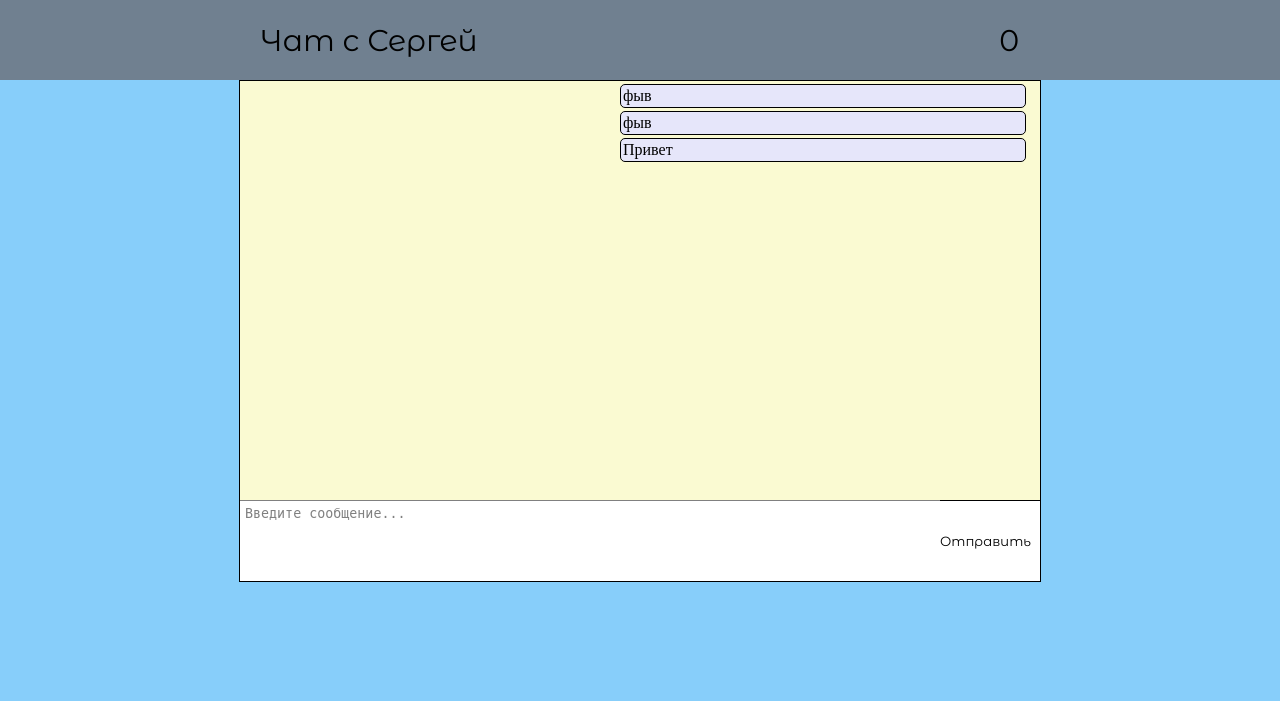
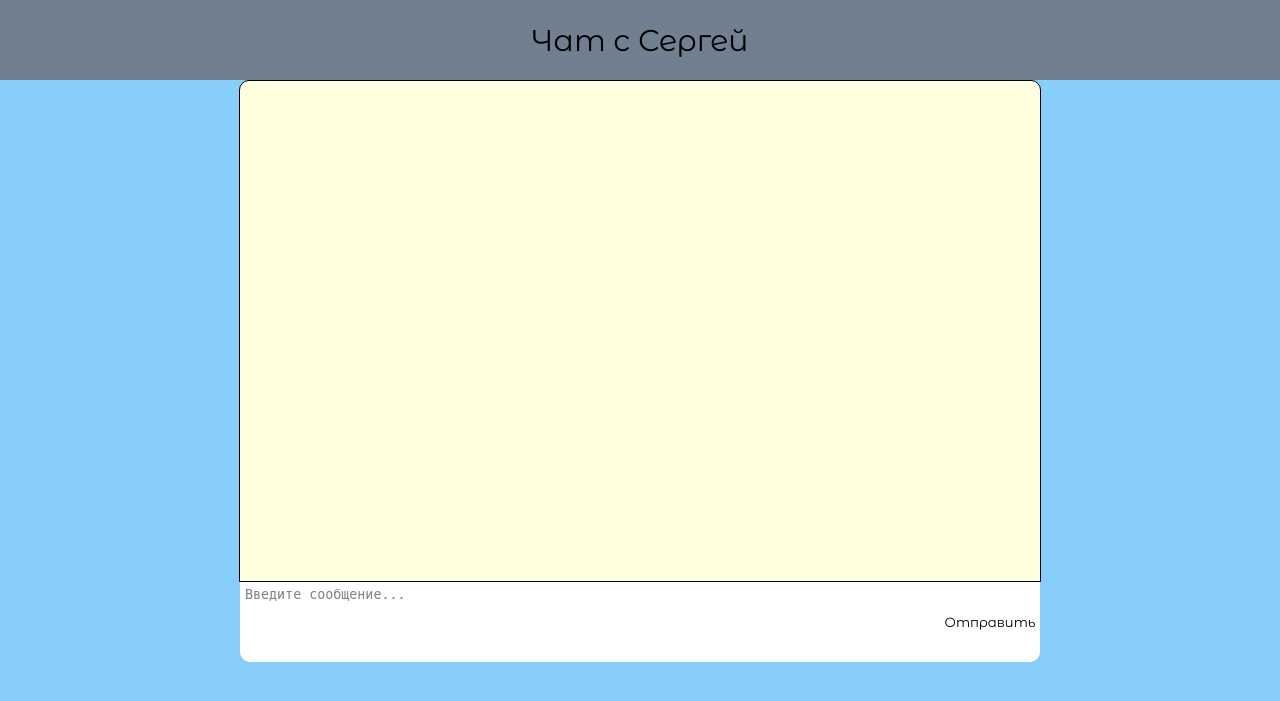
Before and after one commit to HandsomeSereja/WEB, a Flask app: a page that uses templates/chat.html in a window 1280 px wide. Shown: the top 701 px of the page. Run offline with Flask 2, Linux system fonts and the light colour scheme; data comes from the database, SQL or seed files in the repository; both versions use the stored data as it was after the commit; data that the repository does not hold is empty.

Commit message:
Допилил css и всё остальное

```diff
--- a/main.py
+++ b/main.py
@@ -87,21 +87,28 @@
         except:
             db.session.rollback()
             print("Ошибка добавления в бд")
-    if request.method == "GET":
-        try:
-            print("отправка")
-            info = []
-            info = message.query.order_by(message.date).all()
-            print(info.to_dict)
-        except:
-            print("ошибка отправки")
     return render_template("chat.html", user1=user1, user2=user2)
 
-@app.route('/api')
-def api():
+@app.route('/api/<user1>/<user2>')
+def api(user1, user2):
     data = []
     for u in message.query.all():
-        data.append(u.text)
+        if (u.user1 == user1):
+            if (u.user2 == user2):
+                data.append(u.user1)
+                data.append(u.text)
+            else:
+                print()
+        else:
+            print()
+        if (u.user2 == user1):
+            if (u.user1 == user2):
+                data.append(u.user1)
+                data.append(u.text)
+            else:
+                print()
+        else:
+            print()
     print(data)
     return jsonify(data)
 
--- a/static/main.css
+++ b/static/main.css
@@ -123,11 +123,14 @@
 }
 
 .chat_window{
+	border-top-right-radius: 10px;
+	border-top-left-radius: 10px;
+	overflow-y: scroll;
 	position: relative;
 	margin: 0 auto;
 	height: 500px;
 	width: 800px;
-	background-color: #FAFAD2;
+	background-color: #FFFFE0;
 	border: solid;
     border-color: black;
     border-width: 1px;
@@ -135,7 +138,6 @@
 .message_form{
 	margin: auto;
 	display: inline-flex;
-	position: absolute;
 	bottom: 0px;
 	left: 0px;
 }
@@ -147,61 +149,60 @@
 	width: 690px;
 	background-color: white;
 	border:none;
-	border-top: solid;
-	border-top-width: 1px;
+	border-bottom-left-radius: 10px;
 }
 .message_button{
 	font-family: 'Montserrat Alternates', sans-serif;
 	height: 80px;
 	width: 100px;
 	border:none;
-	border-top: solid;
-	border-top-width: 1px;
+	text-align: center;
+	border-bottom-right-radius: 10px;
+}
+.message_button:focus{
+	outline:none;
+}
+.message_button:hover{
+	cursor: pointer;
+	background-color: #D8BFD8;
+	transition-duration: 0.5s;
 }
 .chat_h{
 	font-family: 'Montserrat Alternates', sans-serif;
 	margin: auto;
 	font-size: 30px;
 }
-.message_in{
+.mes_li_my{
+	word-break: break-all;
+	list-style-type: none;
 	position: relative;
-	padding: 2px;
+	padding: 3px;
 	text-align: left;
-	width: 400px;
-	background-color: #E6E6FA;
+	max-width: 350px;
+	background-color: #fced8b;
 	font-size: 16px;
 	margin-top:3px;
-	margin-left: 380px;
+	margin-left: 420px;
     border: solid;
     border-width: 1px;
-    border-radius: 5px;
+    border-radius: 10px;
+    border-bottom-right-radius: 0;
 }
-.message_out{
-	position: relative;
-	padding: 2px;
-	text-align: left;
-	width: 400px;
-	background-color: #EE82EE;
-	font-size: 16px;
-	margin-left: 15px;
-	margin-top:3px;
-	border: solid;
-	border-width: 1px;
-	border-radius: 5px;
-}
-.mes_li{
+.mes_li_he{
+	word-break: break-all;
 	list-style-type: none;
 	position: relative;
-	padding: 2px;
+	padding: 3px;
 	text-align: left;
-	width: 400px;
-	background-color: #E6E6FA;
+	max-width: 350px;
+	background-color: #fff8cc;
 	font-size: 16px;
 	margin-top:3px;
-	margin-left: 380px;
+	margin-left: 10px;
     border: solid;
     border-width: 1px;
-    border-radius: 5px;
+    border-radius: 10px;
+    border-bottom-left-radius: 0;
 }
 .mes_text{
 
--- a/static/script.js
+++ b/static/script.js
@@ -1,3 +1,10 @@
+function del_text() {
+  document.getElementById("message_box").value = "";
+  document.getElementById("message_box").style.color = "black";
+}
+
+
+
 document.onwheel = function (event){
 	console.log(event)
 	if (event.deltaY > 0){
@@ -24,13 +31,15 @@
   xhr.onload = () => {
   }
   xhr.send(JSON.stringify(data));
+  del_text();
 };
 
 dan=[];
 window.onload = setInterval(function() {
-      fetch('/api')
+      us = ({'user1':us1,'user2':us2})
+      fetch('/api/'+us1+'/'+us2)
         .then((response) => {
-            return response.json();
+            return response.json(us);
         })
         .then((myjson) => {
             console.log(myjson);
@@ -39,11 +48,17 @@
               console.log(dan);
             }
             else{
-                for (let i=dan.length; i < myjson.length; i++){
+                for (let i=dan.length; i < myjson.length;i++){
                   let liFirst = document.createElement('li');
-                  liFirst.className = "mes_li";
-                  liFirst.innerHTML = myjson[i];
+                  if (myjson[i] == us1){
+                    liFirst.className = "mes_li_my";
+                  }else{
+                    liFirst.className = "mes_li_he";
+                  }
+                  mes = myjson[i]+ ": " +myjson[i+1];
+                  liFirst.innerHTML = mes;
                   ol.append(liFirst);
+                  i++;
               }
             }
             dan = myjson;
--- a/templates/chat.html
+++ b/templates/chat.html
@@ -13,30 +13,25 @@
 
 </head>
 <body>
-    <script type="text/javascript">
-        if ( window.history.replaceState ) {
-            window.history.replaceState( null, null, window.location.href );
-        }
-    </script>
     <header class="header">
         <div class="chat_h">
             Чат с {{user2}}
         </div>
-        <span class="chat_h" id="roll">0</span>
     </header>
     <div  class="contein">
         <div class="chat_window" id="mes_box">
-            <ol id="ol">
+            <ol id="ol"class="chat_ol">
             </ol>
-            <form action="" class="message_form" name="form_chat" onsubmit="return false;">
+        </div>
+        <form action="" class="message_form" name="form_chat" onsubmit="return false;">
                 <textarea class="message_box" id="message_box" name="text" onclick="del_text()" required>Введите сообщение...</textarea>
-                <p><input class="message_button" id="mes_sub" value="Отправить" onclick="send_data()" />
+                <p><input class="message_button" id="mes_sub" value="Отправить" onclick="send_data()" readonly />
             </form>
-        </div>
     </div>
     <span class="hide" id="user1">{{user1}}</span>
     <span class="hide" id="user2">{{user2}}</span>
     <script src="{{url_for('static', filename='script.js')}}"></script>
 
+
 </body>
 </html>
```
Also changed, not shown: instance/test.db.
